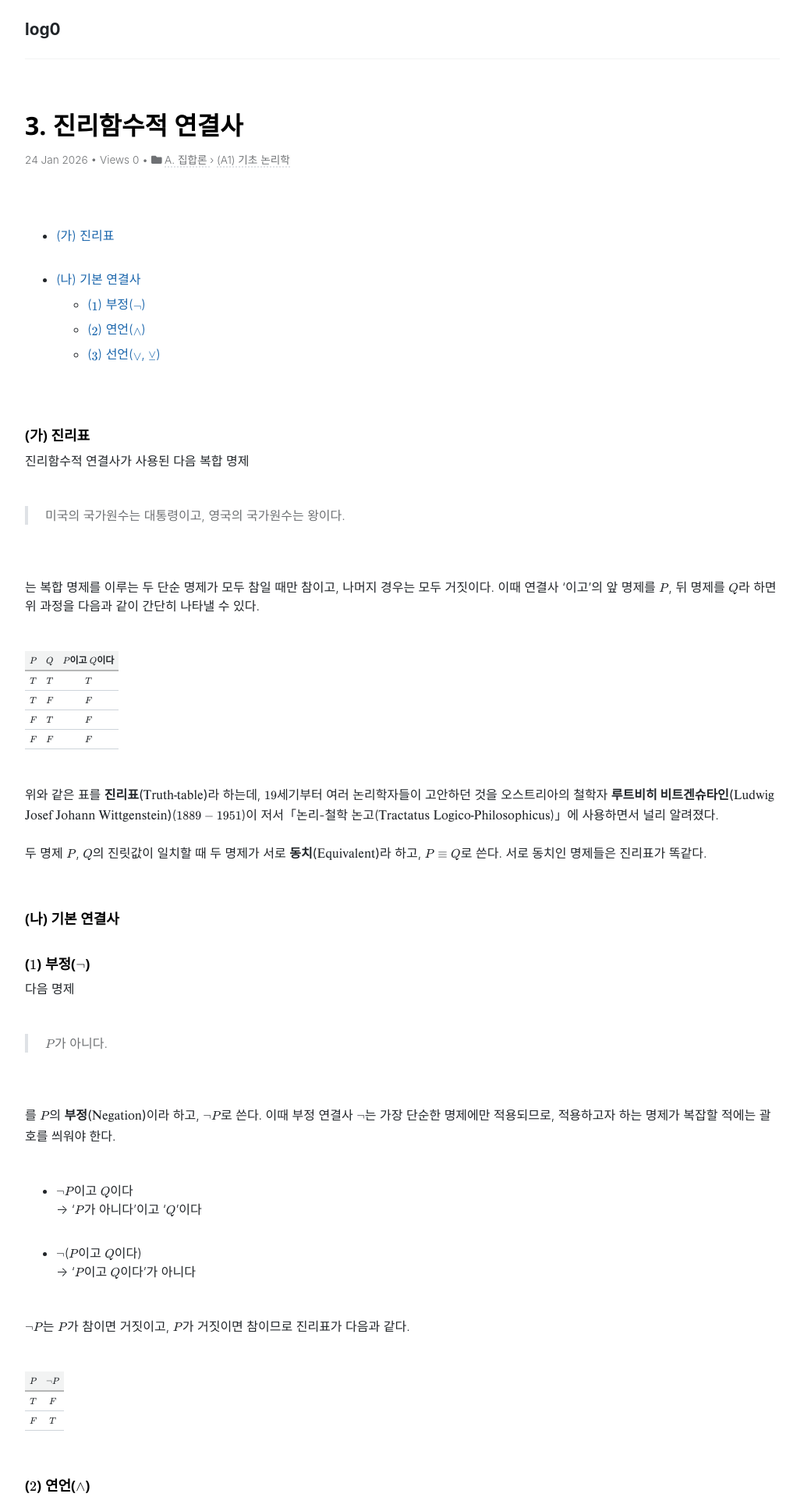
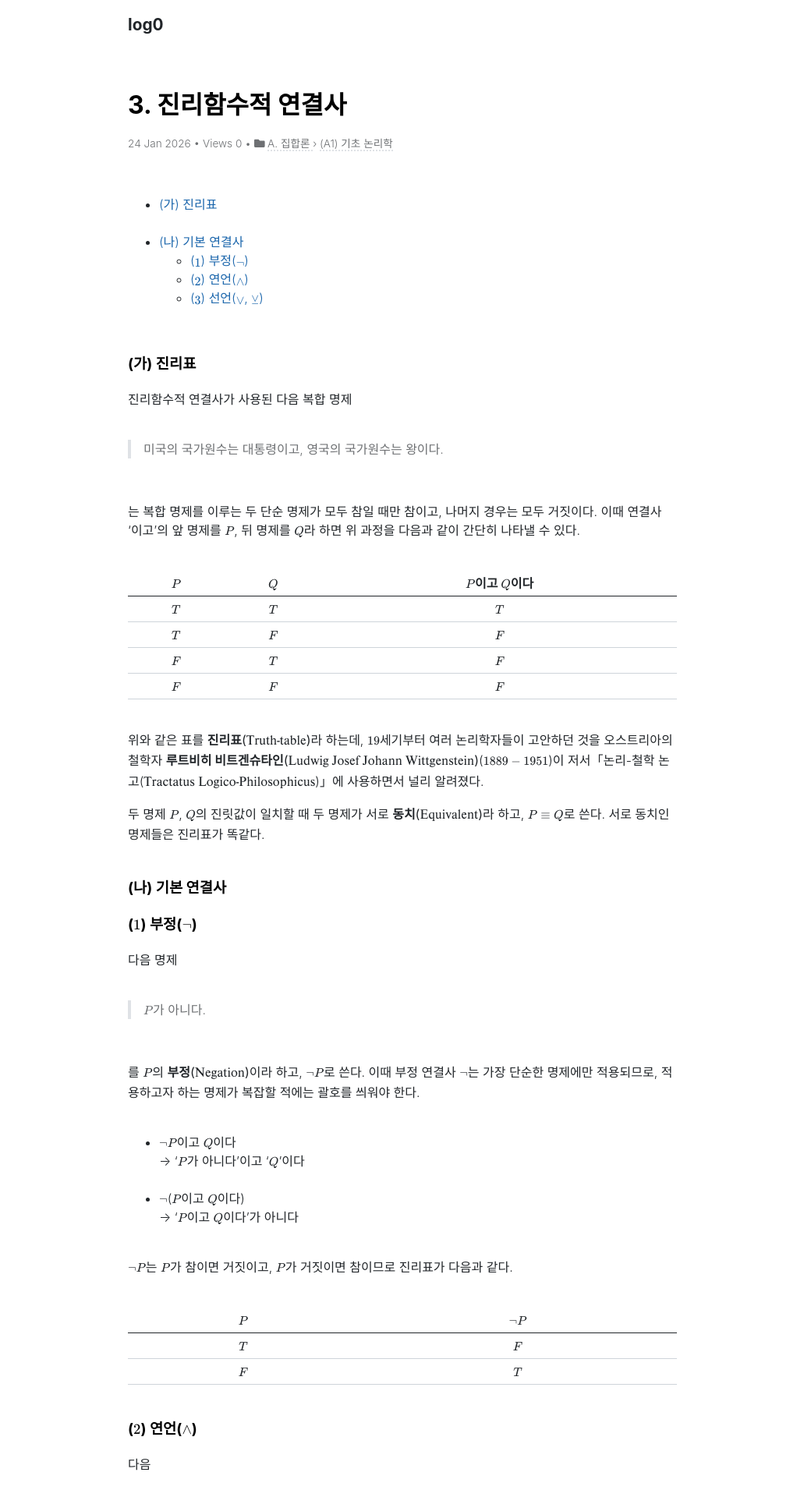
Before and after one commit to Log-zero/Log-zero.github.io, a Jekyll site: the page built from _posts/2026-01-24-진리함수적-연결사.md, in a window 1280 px wide. Shown: the top 1920 px of the page at 78% size, without its empty margins (124-1155 px from the left). Built offline with Jekyll 4.4.1, drawn with Linux system fonts in a browser that asks for light colours; nearby versions of some CDN libraries.

Commit message:
blockquote

```diff
--- a/_includes/head.html
+++ b/_includes/head.html
@@ -4,7 +4,7 @@
 
   <title>{{ page.title | escape }} | {{ site.title | escape }}</title>
 
-  <link rel="stylesheet" href="{{ '/assets/css/main.css' | relative_url }}">
+  <link rel="stylesheet" href="{{ '/assets/main.css' | relative_url }}">
   <link rel="stylesheet" href="{{ '/assets/css/quote.css' | relative_url }}">
   <link rel="stylesheet" href="{{ '/assets/css/font.css' | relative_url }}">
   <link rel="stylesheet" href="{{ '/assets/css/term.css' | relative_url }}">
--- a/_sass/minimal-mistakes/_base.scss
+++ b/_sass/minimal-mistakes/_base.scss
@@ -133,9 +133,11 @@ abbr[data-original-title] {
 /* blockquotes */
 
 blockquote {
-  margin: 4em 0;
-  padding: 0;
-  border: none;
+  margin: 2em 1em 2em 0;
+  padding-left: 1em;
+  padding-right: 1em;
+  font-style: italic;
+  border-left: 0.25em solid $primary-color;
 
   cite {
     font-style: italic;
--- a/assets/css/main.scss
+++ b/assets/css/main.scss
@@ -13,15 +13,3 @@
 @import "custom/module";
 @import "custom/image";
 @import "custom/adsense";
-
-.page__content blockquote {
-  margin: 4em 0;
-  padding: 0;
-  border: none;
-  background: none;
-  font-style: normal;
-}
-
-.page__content blockquote p {
-  margin: 0;
-}
```
